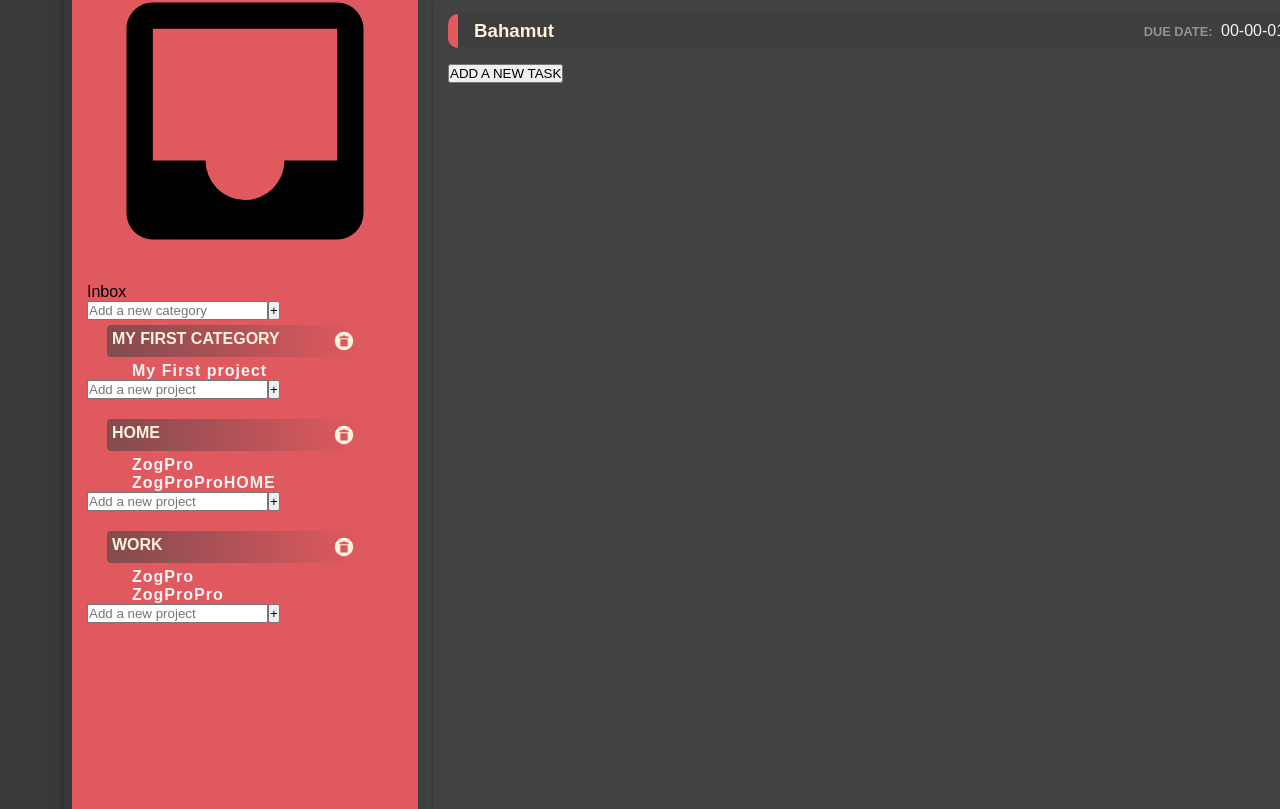
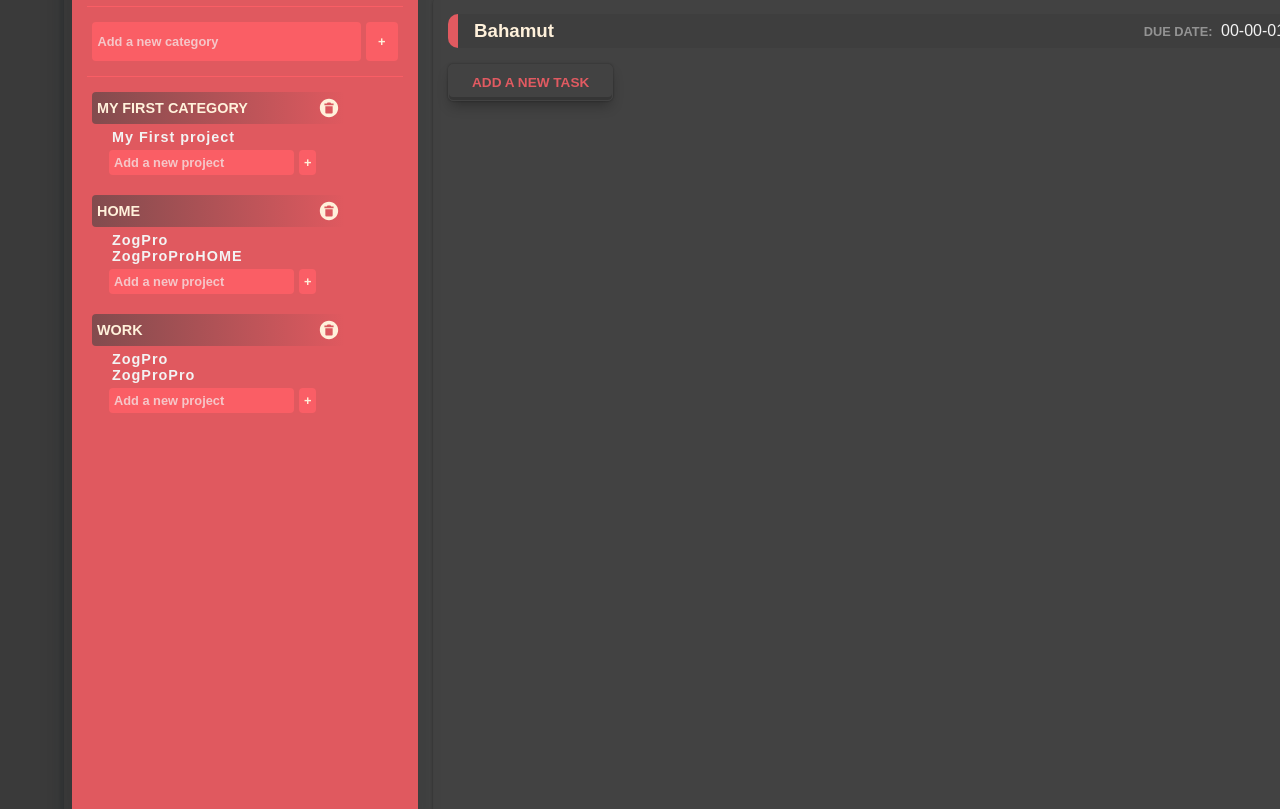
Before and after one commit to studentszO/todo-list, a website built with webpack: page src/index.html in a window 1280 px wide. Shown: the part 192-1001 px from the top of the page. Built offline with nearby package versions, Linux system fonts and the light colour scheme.

Commit message:
Finished styling the sidebar and changed the title of the sidebar & added an svg for the inbox link & added style of the button for adding a task

```diff
--- a/src/style.css
+++ b/src/style.css
@@ -48,6 +48,32 @@ body {
     padding: 15px;
 }
 
+.sidebar input, .sidebar input + button {
+    background-color: var(--clr-main);
+    border-radius: 4px;
+    color: var(--clr-submain);
+    font-weight: 600;
+    font-size: 0.8rem;
+    outline: none;
+    border: none;
+    margin: 5px 0 0 22px;
+    padding: 5px;
+}
+
+.sidebar input:hover, .sidebar input:focus {
+    box-shadow: rgba(43, 43, 43, 0.164) 3px 3px 6px 0px inset, rgba(43, 43, 43, 0.164) -3px -3px 6px 1px inset;
+}
+
+.sidebar input + button {
+    margin-left: 5px;
+    cursor: pointer;
+}
+
+.sidebar input::placeholder {
+    color: var(--clr-navbar);
+    opacity: 0.7;
+}
+
 h1 {
     padding-bottom: 10px;
     margin-bottom: 20px;
@@ -60,29 +86,79 @@ h1 {
     width: 80%;
     border-radius: 4px;
     padding: 5px;
-    margin: 5px 0px 5px 20px;
+    margin: 5px 0px 5px 5px;
     font-weight: 900;
+    font-size: .9rem;
     color: var(--clr-submain);
     text-transform: uppercase;
     display: flex;
     justify-content: space-between;
+    align-items: center;
 }
 
 .projects-list > li > img {
     width: 22px;
     display: flex;
+    cursor: pointer;
 }
 
 .projects-list > li + ul > li {
     color: var(--clr-navbar);
     font-weight: 700;
     letter-spacing: 1px;
-    padding-left: 45px;
+    padding-left: 25px;
+    font-size: .9rem;
+    cursor: pointer;
+    width: max-content;
 }
 
 .projects-list > li + ul {
     margin-bottom: 20px;
 }
+
+.projects-list > form {
+    display: flex;
+    justify-content: center;
+    gap: 5px;
+    margin: 15px auto;
+    padding: 15px 0;
+    border-top: 1px solid var(--clr-main);
+    border-bottom: 1px solid var(--clr-main);
+}
+.projects-list > form > input {
+    padding: 12px 5px;
+    width: 85%;
+    margin: 0;
+}
+.projects-list > form > button {
+    padding: 12px;
+    margin: 0;
+}
+
+#inbox-link {
+    display: flex;
+    align-items: center;
+    gap: 5px;
+    padding-left: 5px;
+    font-weight: 600;
+    font-size: 1.5rem;
+    color: var(--clr-submain);
+    cursor: pointer;
+    width: max-content;
+}
+
+#inbox-link svg {
+    height: 1.5rem;
+    fill: var(--clr-submain);
+}
+
+#inbox-link:hover, .projects-list > ul > li:hover {
+    color: var(--clr-sub);
+    > svg {
+        fill: var(--clr-sub);
+    }
+}
+
 
 /* MAIN SECTION */
 
@@ -156,7 +232,7 @@ h1 {
     cursor: alias;
 }
 
-.edit-task, .remove-task {
+.edit-task, .remove-task, #add-new-task-btn {
     width: fit-content;
     height: fit-content;
     align-self: center;
@@ -237,6 +313,11 @@ h1 {
     color: var(--clr-submain)
 }
 
+#add-new-task-btn {
+    padding: 10px 23px;
+    font-size: .85rem;
+}
+
 dialog {
     z-index: 1;
     position: absolute;
```
